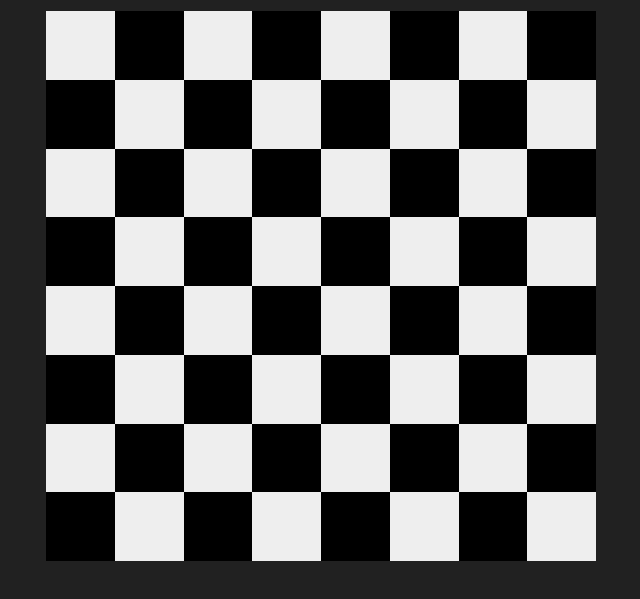
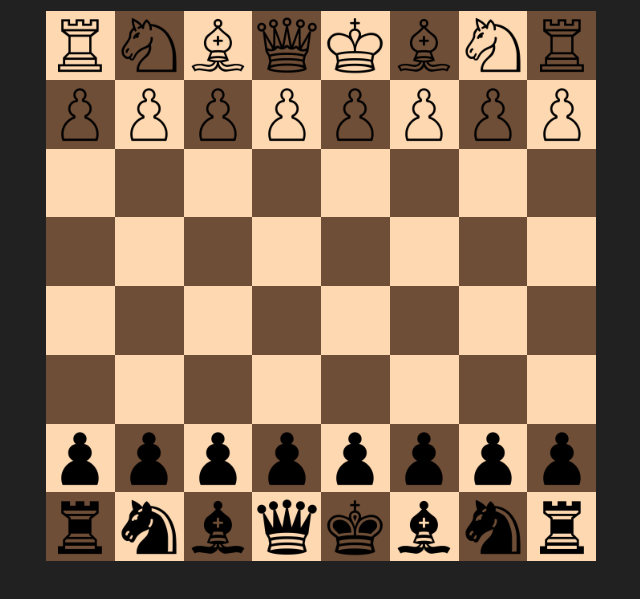
Before and after one commit to TeamHorses/the-horses-chess, a plain HTML site: page index.html in a window 1280 px wide. Shown: the part 53-652 px from the top of the page, without its empty margins (319-959 px from the left). Drawn offline with nearby package versions, Linux system fonts and the light colour scheme.

Commit message:
new things

```diff
--- a/index.html
+++ b/index.html
@@ -11,7 +11,7 @@
 
     <h1 class="text-center mb-3">Chess</h1>
 
-    <div class="container">
+    <div class="container board-container">
         <div class="board" id="board"></div>
     </div>
 
--- a/index.js
+++ b/index.js
@@ -1,11 +1,16 @@
-$(document).ready(function(){
+$(document).ready(function(){ //El método ready está esperando a que la página cargue para ejecutarse la función anónima//
 
-    const $board = $('#board');
+    const $board = $('#board'); // La constante $board sera igual al ID del elemento html: board, es decir que lo selecciona para futuras operaciones  //
 
     for (let i = 0; i < 64; i++) {
-        const $cell = $('<div>');
+        const $cell = $('<div>');               // La  constante $cell será igual a una creación div sin añadirse aún //
+        const row = Math.floor(i / 8);          //La constante row será igual al entero mas cercano de i / 8//
+        const col = i % 8;                      // La constante col será igual al sobrante de i / 8 //
 
-        $cell.addClass((Math.floor(i / 8) % 2 === i % 2) ? 'white' : 'black' );
-        $board.append($cell);
+        const isWhite = (row % 2 === 0 && col % 2 === 0) || (row % 2 === 1 && col % 2 === 1);   //Aquí se declara una constante para determinar si la celda es blanca mediante operadores. Al final la constante 'isWhite' será verdadera o falsa //
+        $cell.addClass(isWhite ? 'white' : 'black'); //Aquí se añadirá una clase a la variable que creamos llamada $cell, sin embargo, la case que será añadida dependerá si "iswhite" es verdadero o es falso. Si es verdadero, se añadirá la clase "white", de lo contrario, se añadirá "black"//
+
+        $cell.addClass(`cell cell-${row}-${col}`); //Luego se añadirán las clases cell y cell con las clases de css dependiendo la columna y la fila//
+        $board.append($cell);  //El append sirve para agregar elementos html luego del selector. En este caso estamamos añadiendo un div ($cell), después del elemento de apertura del tablero de ajedrez. Es decir: <div id='board'> *nuevo elemento html* </div>  )//
     }
 })
--- a/style.css
+++ b/style.css
@@ -14,25 +14,76 @@ body{
     width: 100%;
     max-width: 550px;
     max-height: 550px;
-    aspect-ratio: 1 / 1;
 
-    grid-template-columns: repeat(8, 1fr);
-    grid-template-rows: repeat(8, 1fr);
+    aspect-ratio: 1 / 1;                    /*Asegurando que el tablero siempre quede cuadrado*/
 
-    gap: 0px;
+    grid-template-columns: repeat(8, 1fr);  /*Una repeticion de 8 columnas con una fraccion de espacio para cada una*/
+    grid-template-rows: repeat(8, 1fr);     /*Una repeticion de 8 filas con una fraccion de espacio para cada una*/
+    gap: 0px;                               /*0 Espacios entre celdas*/
 
 }
 
+.white, .black {
+    background-size: cover;
+    background-repeat: no-repeat;
+}
+
 .white{
-    background-color: #EEEEEE;
+    background-color: #FED8B1;
 }
 
 .black{
-    background-color: #000000;
+    background-color: #6F4E37;
 }
 
-.container {
+.board-container {
     display: flex;
-    justify-content: center;
+    justify-content: center; /* Ajustar tablero a la pag */
     align-items: center;
 }
+
+.cell {
+    background-size: 60px 60px; /* Ajustar tamaño a las piezas*/
+}
+
+.cell {
+    background-position: center; /* Centra la imagen en la celda */
+}
+
+/* Piezas Blancas */
+.cell-0-0 { background-image: url('images/white-rook.png'); }
+.cell-0-1 { background-image: url('images/white-knight.png'); }
+.cell-0-2 { background-image: url('images/white-bishop.png'); }
+.cell-0-3 { background-image: url('images/white-queen.png'); }
+.cell-0-4 { background-image: url('images/white-king.png'); }
+.cell-0-5 { background-image: url('images/white-bishop.png'); }
+.cell-0-6 { background-image: url('images/white-knight.png'); }
+.cell-0-7 { background-image: url('images/white-rook.png'); }
+
+.cell-1-0 { background-image: url('images/white-pawn.png'); }
+.cell-1-1 { background-image: url('images/white-pawn.png'); }
+.cell-1-2 { background-image: url('images/white-pawn.png'); }
+.cell-1-3 { background-image: url('images/white-pawn.png'); }
+.cell-1-4 { background-image: url('images/white-pawn.png'); }
+.cell-1-5 { background-image: url('images/white-pawn.png'); }
+.cell-1-6 { background-image: url('images/white-pawn.png'); }
+.cell-1-7 { background-image: url('images/white-pawn.png'); }
+
+/* Piezas Negras */
+.cell-6-0 { background-image: url('images/black-pawn.png'); }
+.cell-6-1 { background-image: url('images/black-pawn.png'); }
+.cell-6-2 { background-image: url('images/black-pawn.png'); }
+.cell-6-3 { background-image: url('images/black-pawn.png'); }
+.cell-6-4 { background-image: url('images/black-pawn.png'); }
+.cell-6-5 { background-image: url('images/black-pawn.png'); }
+.cell-6-6 { background-image: url('images/black-pawn.png'); }
+.cell-6-7 { background-image: url('images/black-pawn.png'); }
+
+.cell-7-0 { background-image: url('images/black-rook.png'); }
+.cell-7-1 { background-image: url('images/black-knight.png'); }
+.cell-7-2 { background-image: url('images/black-bishop.png'); }
+.cell-7-3 { background-image: url('images/black-queen.png'); }
+.cell-7-4 { background-image: url('images/black-king.png'); }
+.cell-7-5 { background-image: url('images/black-bishop.png'); }
+.cell-7-6 { background-image: url('images/black-knight.png'); }
+.cell-7-7 { background-image: url('images/black-rook.png'); }
```
Also changed, not shown: images/black-bishop.png (added), images/black-king.png (added), images/black-knight.png (added), images/black-pawn.png (added), images/black-queen.png (added), images/black-rook.png (added), images/white-bishop.png (added), images/white-king.png (added), images/white-knight.png (added), images/white-pawn.png (added), images/white-queen.png (added), images/white-rook.png (added).
